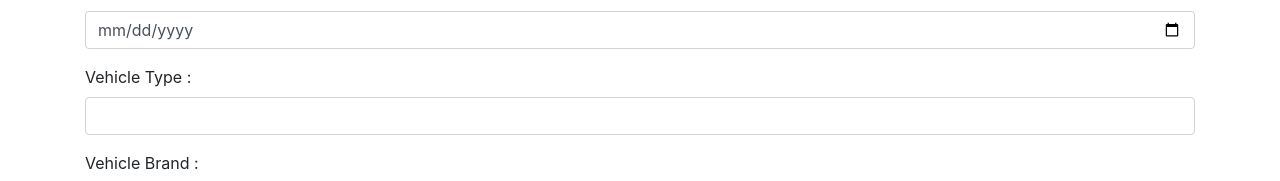
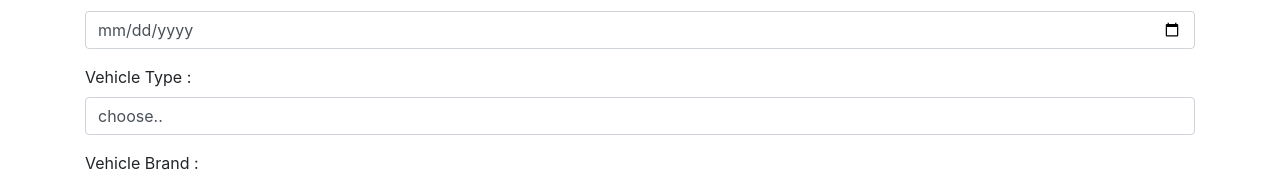
Before and after one commit to devinbi/WD_B01_ITP_G04, a React (Create React App) app in the folder frontend/: page /vadd in a window 1280 px wide. Shown: the part 193-374 px from the top of the page. Built offline with nearby package versions, Linux system fonts and the light colour scheme.

Commit message:
Update Add Vehicle Form

```diff
--- a/frontend/src/components/transportManagement/AddVehicle.js
+++ b/frontend/src/components/transportManagement/AddVehicle.js
@@ -59,13 +59,25 @@ export default function AddVehicle(){
                     }}/>
                 </div>
 
-                 <div class="form-group">
+                <div class="form-group">
+                    <label for="inputState">Vehicle Type :</label>
+                    <select id="type" class="form-control" onChange={(e)=>{
+                        setType(e.target.value);
+                    }}>
+                        <option  selected>choose..</option>
+                        <option value="Van">Van</option>
+                        <option value="Bus">Bus</option>
+                        <option value="Lorry">Lorry</option>
+                    </select>
+                </div>
+
+                 {/* <div class="form-group">
                     <label for="type">Vehicle Type :</label>
                     <input type="text" class="form-control" id="type"
                     onChange={(e)=>{
                         setType(e.target.value);
                     }} />
-                </div>
+                </div> */}
 
                 <div class="form-group">
                     <label for="brand">Vehicle Brand :</label>
@@ -76,7 +88,7 @@ export default function AddVehicle(){
                 </div>
 
                 <div class="form-group">
-                    <label for="milage"> Milage :</label>
+                    <label for="milage">Milage :</label>
                     <input type="text" class="form-control" id="milage"
                     onChange={(e)=>{
                         setMilage(e.target.value);
```
